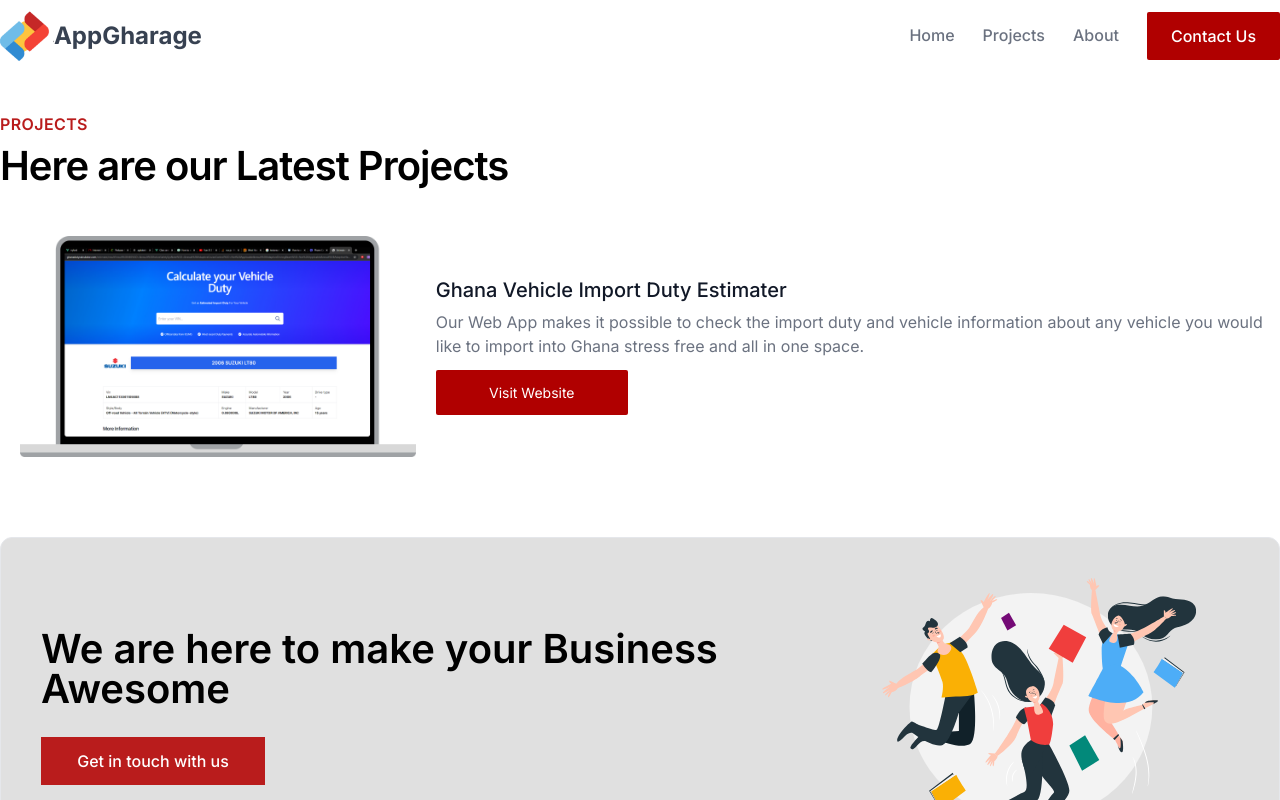
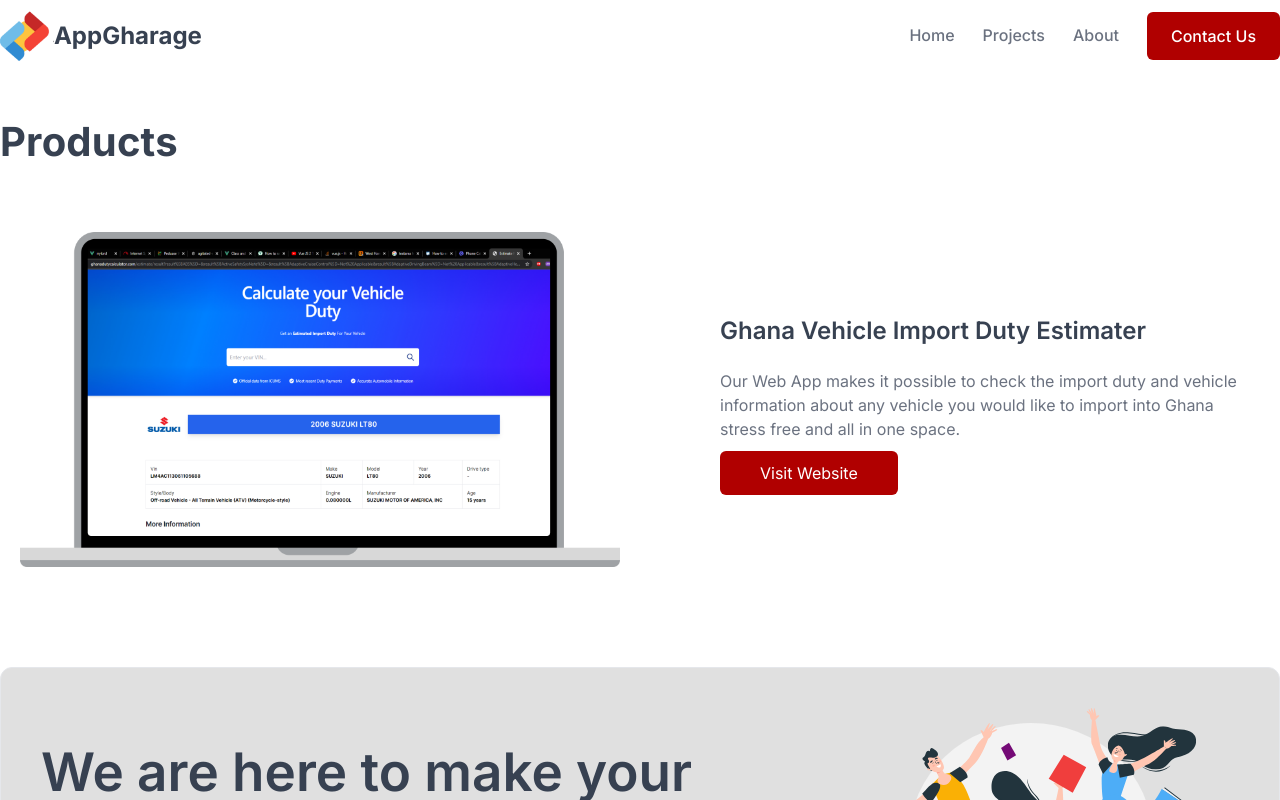
Before and after one commit to cnaallotey/appgharageWebsite, a Vue app: page /Products in a window 1280 px wide. Shown: the top 800 px of the page. Built offline with nearby package versions, Linux system fonts and the light colour scheme.

Commit message:
ui changes

```diff
--- a/src/components/aboutcomp.vue
+++ b/src/components/aboutcomp.vue
@@ -7,8 +7,8 @@
             About
           </h2>
           <h1
-            class="font-semibold tracking-tight font-gray-700 text-left"
-            style="line-height: 60px; font-size: 40px"
+            class="font-bold text-gray-900 text-left"
+            style="font-size: 40px; letter-spacing: 0.2px"
           >
             Who we are
           </h1>
--- a/src/components/contact.vue
+++ b/src/components/contact.vue
@@ -8,8 +8,8 @@
               contact us
             </h2>
             <p
-              class="font-semibold tracking-normal font-gray-700 text-center"
-              style="line-height: 60px; font-size: 40px"
+              class="font-bold text-gray-900 text-center"
+              style="font-size: 40px; letter-spacing: 0.2px"
             >
               Need our Services?
             </p>
@@ -27,7 +27,7 @@
           <img src="../assets/Vector.png" class="h-6 m-2" alt="" />
         </div>
       </div>-->
-      <div class="max-w-screen-lg mx-auto flex flex-col md:flex-row py-10 px-5 md:px-10">
+      <div class="max-w-screen-xl mx-auto flex flex-col md:flex-row py-10 px-5 md:px-0">
         <div class="w-full md:w-1/2 py-10 px-10 space-y-5 bg-white text-gray-500">
           <div class="flex items-start space-x-5 text-base font-medium">
             <span
@@ -187,7 +187,7 @@
             ></textarea>
           </div>
           <button
-            class="w-full md:w-32 py-3 font-medium text-white rounded-sm text-base flex items-center justify-center space-x-2"
+            class="w-full md:w-48 py-3 font-medium text-white rounded-md text-base flex items-center justify-center space-x-2"
             style="background-color: #b00000"
             @click.prevent="contact()"
           >
--- a/src/components/cta.vue
+++ b/src/components/cta.vue
@@ -12,14 +12,14 @@
             class="w-full md:w-2/3 space-y-7 md:py-14 h-full flex flex-col justify-center"
           >
             <h1
-              class="font-semibold tracking-normal font-gray-700 text-left leading-none"
-              style="font-size: 40px"
+              class="font-semibold text-gray-700"
+              style="font-size: 53px; line-height: 53px"
             >
               We are here to make your Business <span class="">Awesome</span>
             </h1>
             <router-link
               to="/contact"
-              class="w-full md:w-56 mx-auto md:mx-0 font-medium text-center py-3 rounded-none text-base bg-red-700 text-white"
+              class="w-full md:w-56 mx-auto md:mx-0 font-medium text-center rounded-md py-3 text-base bg-red-700 text-white"
               >Get in touch with us</router-link
             >
           </div>
--- a/src/components/foooter.vue
+++ b/src/components/foooter.vue
@@ -1,6 +1,6 @@
 <template>
   <footer>
-    <div class="w-full bg-black py-20 mt-32">
+    <div class="w-full bg-black pt-20 mt-32">
       <div class="max-w-screen-xl mx-auto px-5 md:px-10 xl:px-0">
         <div class="w-full flex flex-col lg:flex-row space-y-10 lg:space-y-0">
           <div class="w-full lg:w-1/4 space-y-3">
@@ -206,7 +206,9 @@
           </div>
         </div>
         <div class="w-full mt-10 border-b-0 border-gray-700">
-          <div class="flex items-center justify-center">
+          <div
+            class="flex items-center justify-center mt-20 pt-5 pb-10 border-t border-gray-800"
+          >
             <p class="font-thin tracking-normal text-center text-gray-100 text-sm">
               Copyright © AppGharage. All rights reserved.
             </p>
--- a/src/components/homepage.vue
+++ b/src/components/homepage.vue
@@ -47,9 +47,7 @@
               >
                 Projects
               </h1>
-              <h2 class="text-base text-red-700 font-semibold tracking-wide uppercase">
-                Here are some of our latest projects
-              </h2>
+              <h2 class="text-xl text-gray-500">Here are some of our latest projects</h2>
             </div>
           </div>
         </div>
@@ -74,7 +72,7 @@
             <a
               href="https://ghanadutycalculator.com/estimates"
               target="_blank"
-              class="w-full md:w-48 text-center py-3 font-medium text-base cursor-pointer text-white rounded-sm flex items-center justify-center"
+              class="w-full md:w-48 text-center py-3 font-medium text-base cursor-pointer text-white rounded-md flex items-center justify-center"
               style="background-color: #b00000"
               ><span>Visit Website</span></a
             >
--- a/src/components/navbar.vue
+++ b/src/components/navbar.vue
@@ -32,7 +32,7 @@
           </ul>
           <router-link
             to="/contact"
-            class="px-6 py-3 font-medium text-base navlinks text-white rounded-sm hover:shadow-md"
+            class="px-6 py-3 font-medium text-base navlinks text-white rounded-md hover:shadow-md"
             style="background-color: #b00000"
             >Contact Us</router-link
           >
--- a/src/components/ourservices.vue
+++ b/src/components/ourservices.vue
@@ -9,7 +9,7 @@
           >
             Our services
           </h1>
-          <h2 class="text-base text-red-700 font-semibold tracking-wide uppercase">
+          <h2 class="text-xl text-gray-500">
             We offer a wide range of services
           </h2>
         </div>
--- a/src/components/products.vue
+++ b/src/components/products.vue
@@ -1,46 +1,37 @@
 <template>
-  <div class="max-w-screen-xl mx-auto space-y-5 md:space-y-10 px-5 md:px-10 xl:px-0">
-    <div class="max-w-7xl mx-auto px-0 sm:px-0 lg:px-0">
-      <div class="lg:text-center">
-        <h2
-          class="text-base text-red-700 font-semibold tracking-wide uppercase text-left"
-        >
-          projects
+  <div class="max-w-screen-xl mx-auto space-y-5 md:space-y-10 px-10 lg:px-0">
+    <h1
+      class="font-bold text-gray-700 text-left"
+      style="font-size: 40px; letter-spacing: 0.2px"
+    >
+      Products
+    </h1>
+    <div class="flex flex-col md:flex-row">
+      <div class="w-full md:w-1/2 p-5">
+        <img src="../assets/Macbook Pro.png" class="w-full" alt="" />
+      </div>
+      <div
+        class="w-full md:w-1/2 pr-5 pl-0 lg:pl-20 space-y-5 flex flex-col justify-center"
+      >
+        <h2 class="font-semibold tracking-normal text-gray-700" style="font-size: 24px">
+          Ghana Vehicle Import Duty Estimater
         </h2>
         <p
-          class="font-semibold tracking-tight font-gray-700 text-left"
-          style="line-height: 60px; font-size: 40px"
+          class="font-normal tracking-normal text-gray-500 leading-normal"
+          style="font-size: 16px"
         >
-          Here are our Latest Projects
+          Our Web App makes it possible to check the import duty and vehicle information
+          about any vehicle you would like to import into Ghana stress free and all in one
+          space.
         </p>
-      </div>
-      <div class="flex flex-col md:flex-row space-y-5 md:space-y-0">
-        <div class="w-full md:w-1/2 px-5 pt-10 bg-white rounded-2xl">
-          <img
-            src="../assets/Macbook Pro.png"
-            class="w-full md:transform hover:scale-110 transform-none ease-in-out delay-75 transition-transform"
-            alt=""
-          />
-        </div>
-        <div class="w-full flex flex-col justify-center pt-10">
-          <h2 class="text-xl leading-6 font-medium text-gray-900 mb-2">
-            Ghana Vehicle Import Duty Estimater
-          </h2>
-          <p
-            class="font-normal tracking-normal text-gray-500 text-left leading-normal text-base pb-1 mb-2"
+        <div>
+          <router-link
+            to="Products"
+            class="px-10 py-3 font-normal text-base text-white rounded-md"
+            style="background-color: #b00000"
           >
-            Our Web App makes it possible to check the import duty and vehicle information
-            about any vehicle you would like to import into Ghana stress free and all in
-            one space.
-          </p>
-
-          <a
-            href="https://ghanadutycalculator.com/estimates"
-            class="w-full md:w-48 text-center mx-auto md:mx-0 py-3 font-normal text-white rounded-sm flex items-center justify-center space-x-2"
-            style="background-color: #b00000; font-size: 14px"
-          >
-            <span>Visit Website</span></a
-          >
+            Visit Website
+          </router-link>
         </div>
       </div>
     </div>
--- a/src/components/whowearecomp.vue
+++ b/src/components/whowearecomp.vue
@@ -9,9 +9,7 @@
           >
             Why choose us?
           </h1>
-          <h2 class="text-base text-red-700 font-semibold tracking-wide uppercase">
-            What makes appgharage better
-          </h2>
+          <h2 class="text-xl text-gray-500">What makes AppGharage better.</h2>
         </div>
 
         <div class="flex flex-wrap -mx-3 overflow-hidden space-y-10 md:space-y-0 mt-10">
```
